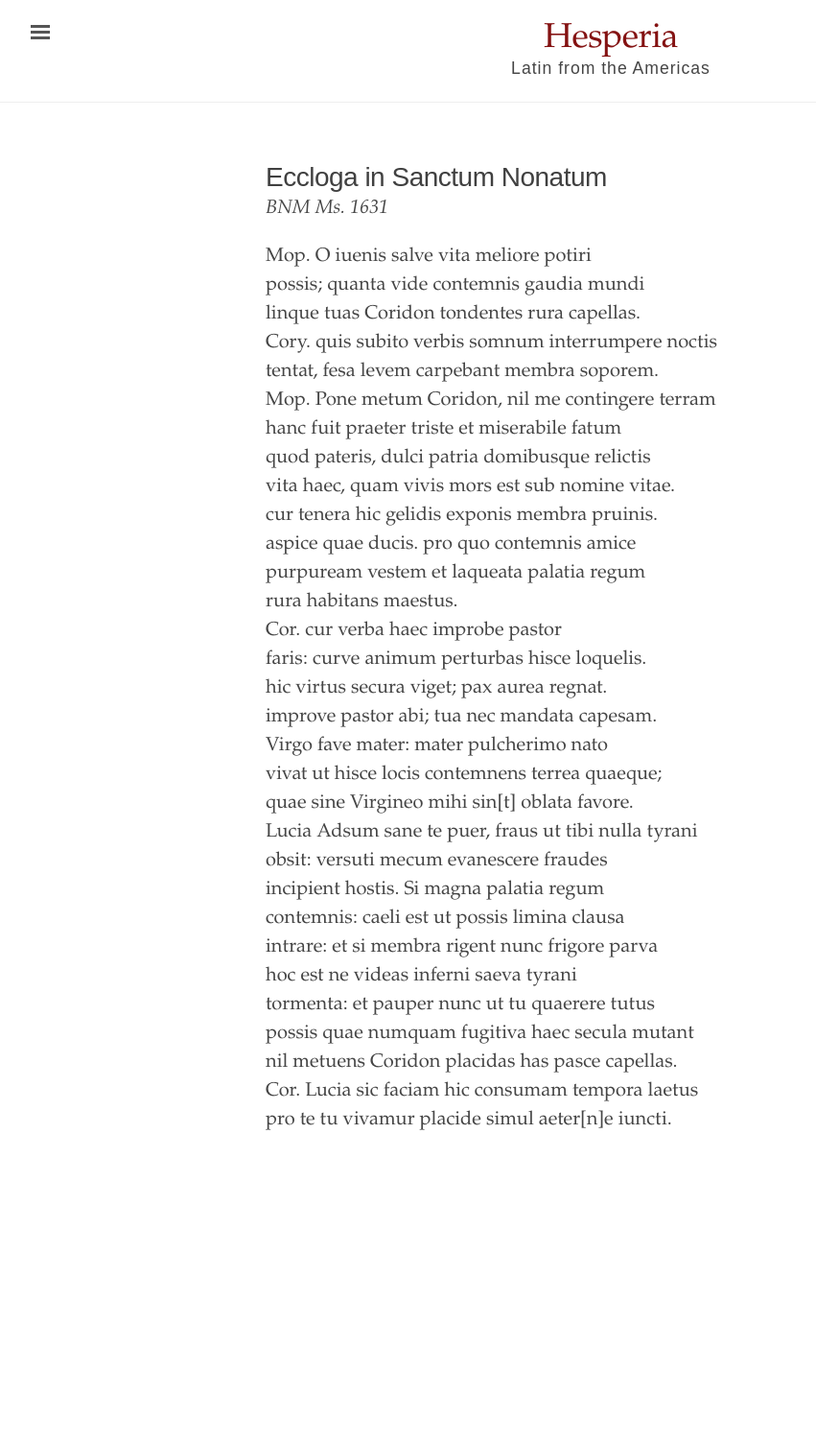
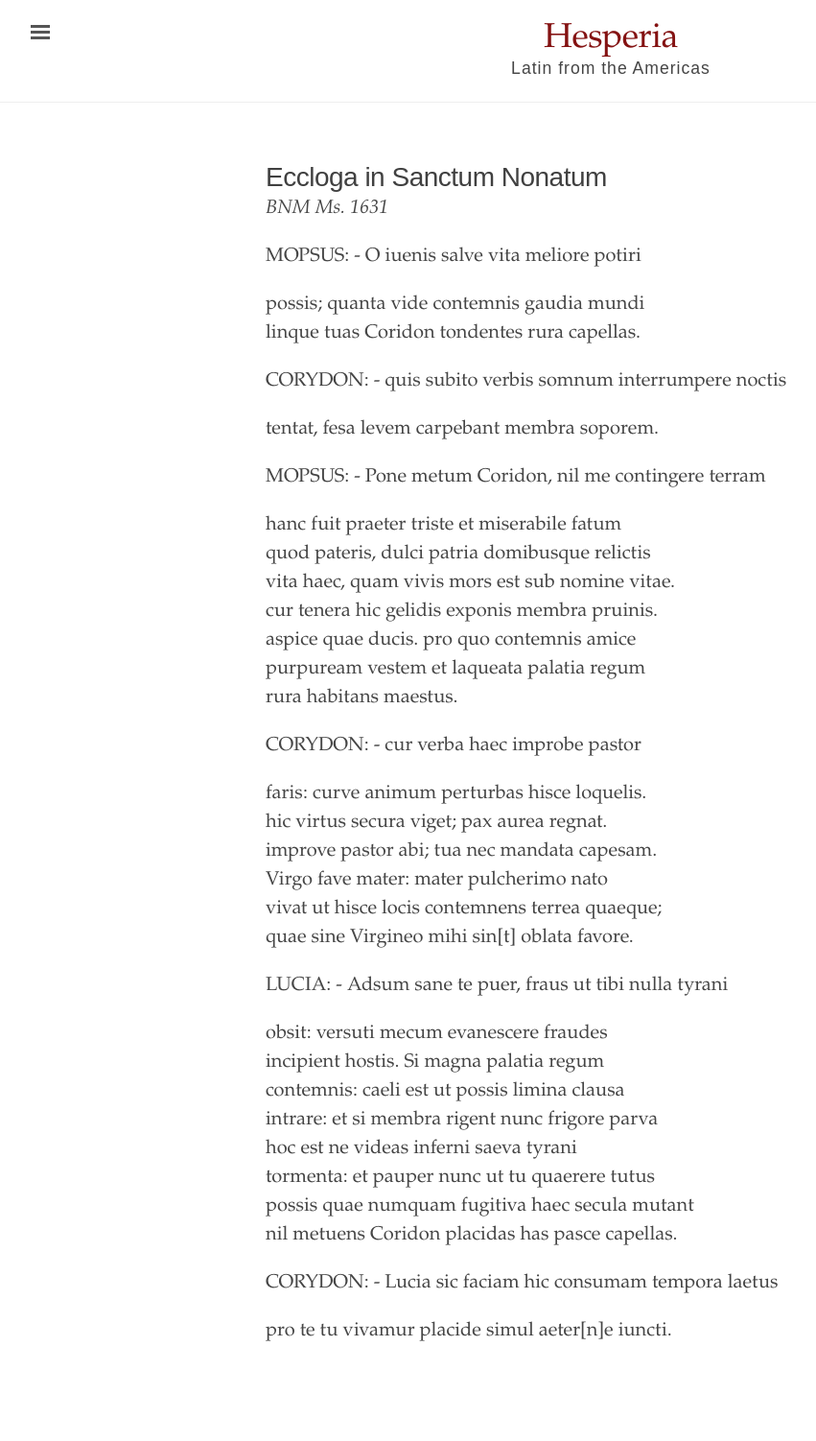
Before and after one commit to envaldivi/hesperia, a Jekyll site: the page built from _texts/ecloga.md, in a window 1280 px wide. Shown: the whole page at 96% size, without its empty margins (3-854 px from the left). Built offline with Jekyll 4.4.1, drawn with Linux system fonts in a browser that asks for light colours; before the commit the page ends 1282 px from its top, so only the background shows below that.

Commit message:
Update and rename dreams.md to ecloga.md

```diff
--- a/_texts/dreams.md
+++ b/_texts/ecloga.md
@@ -5,12 +5,14 @@ author: BNM Ms. 1631
 editor: Erika Valdivieso
 ---
 
-- Mop. O iuenis salve vita meliore potiri
+MOPSUS: - O iuenis salve vita meliore potiri
 - possis; quanta vide contemnis gaudia mundi
 - linque tuas Coridon tondentes rura capellas.
-- Cory. quis subito verbis somnum interrumpere noctis
+
+CORYDON: - quis subito verbis somnum interrumpere noctis
 - tentat, fesa levem carpebant membra soporem.
-- Mop. Pone metum Coridon, nil me contingere terram
+
+MOPSUS: - Pone metum Coridon, nil me contingere terram
 - hanc fuit praeter triste et miserabile fatum
 - quod pateris, dulci patria domibusque relictis
 - vita haec, quam vivis mors est sub nomine vitae.
@@ -18,14 +20,16 @@ editor: Erika Valdivieso
 - aspice quae ducis. pro quo contemnis amice
 - purpuream vestem et laqueata palatia regum
 - rura habitans maestus.
-- Cor. cur verba haec improbe pastor
+
+CORYDON: - cur verba haec improbe pastor
 - faris: curve animum perturbas hisce loquelis.
 - hic virtus secura viget; pax aurea regnat.
 - improve pastor abi; tua nec mandata capesam.
 - Virgo fave mater: mater pulcherimo nato
 - vivat ut hisce locis contemnens terrea quaeque;
 - quae sine Virgineo mihi sin[t] oblata favore.
-- Lucia Adsum sane te puer, fraus ut tibi nulla tyrani
+
+LUCIA: - Adsum sane te puer, fraus ut tibi nulla tyrani
 - obsit: versuti mecum evanescere fraudes
 - incipient hostis. Si magna palatia regum
 - contemnis: caeli est ut possis limina clausa
@@ -34,5 +38,6 @@ editor: Erika Valdivieso
 - tormenta: et pauper nunc ut tu quaerere tutus
 - possis quae numquam fugitiva haec secula mutant
 - nil metuens Coridon placidas has pasce capellas.
-- Cor. Lucia sic faciam hic consumam tempora laetus
+
+CORYDON: - Lucia sic faciam hic consumam tempora laetus
 - pro te tu vivamur placide simul aeter[n]e iuncti.
```
